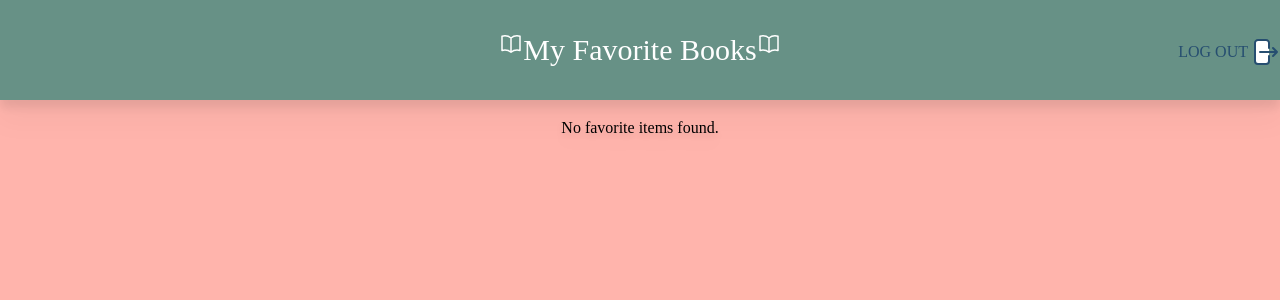
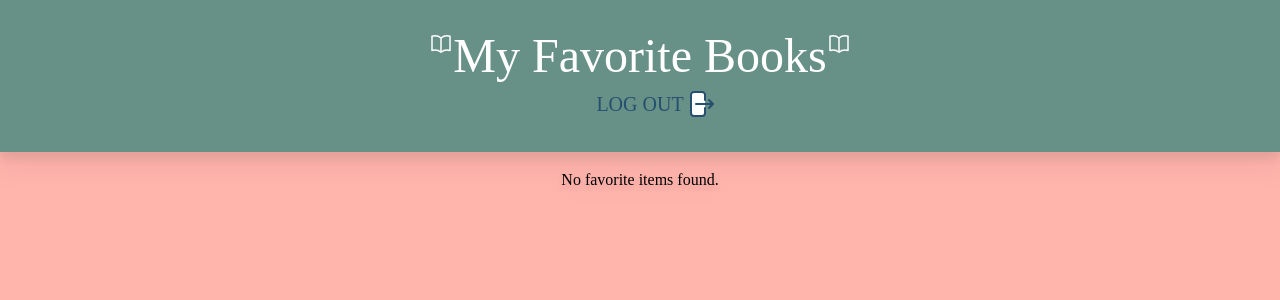
Before and after one commit to Omiadze/Book-Store-App, a React (Create React App) app: page /favorites in a window 1280 px wide. Shown: the top 300 px of the page. Built offline with nearby package versions, Linux system fonts and the light colour scheme.

Commit message:
fixed bug for log out button

```diff
--- a/src/Components/Pages/Favorites/favorites.tsx
+++ b/src/Components/Pages/Favorites/favorites.tsx
@@ -21,13 +21,13 @@ const Favorites = () => {
 
   return (
     <div className="bg-lime min-h-screen font-DM pb-8 overscroll-x-none overscroll-y-none overflow-x-hidden overflow-y-hidden">
-      <div className="p-8 bg-green text-white mb-4 drop-shadow-xl flex justify-center gap-2">
+      <div className="p-8 bg-green text-white mb-4 drop-shadow-xl flex justify-center gap-2 flex-col items-center">
         <div className="flex">
           <BookSvg />
-          <h1 className="text-center text-3xl">My Favorite Books</h1>
+          <h1 className="text-center text-5xl">My Favorite Books</h1>
           <BookSvg />
         </div>
-        <div className="absolute right-0 sm:bottom-8 bottom-0">
+        <div className="text-xl">
           <LogOut />
         </div>
       </div>
```
